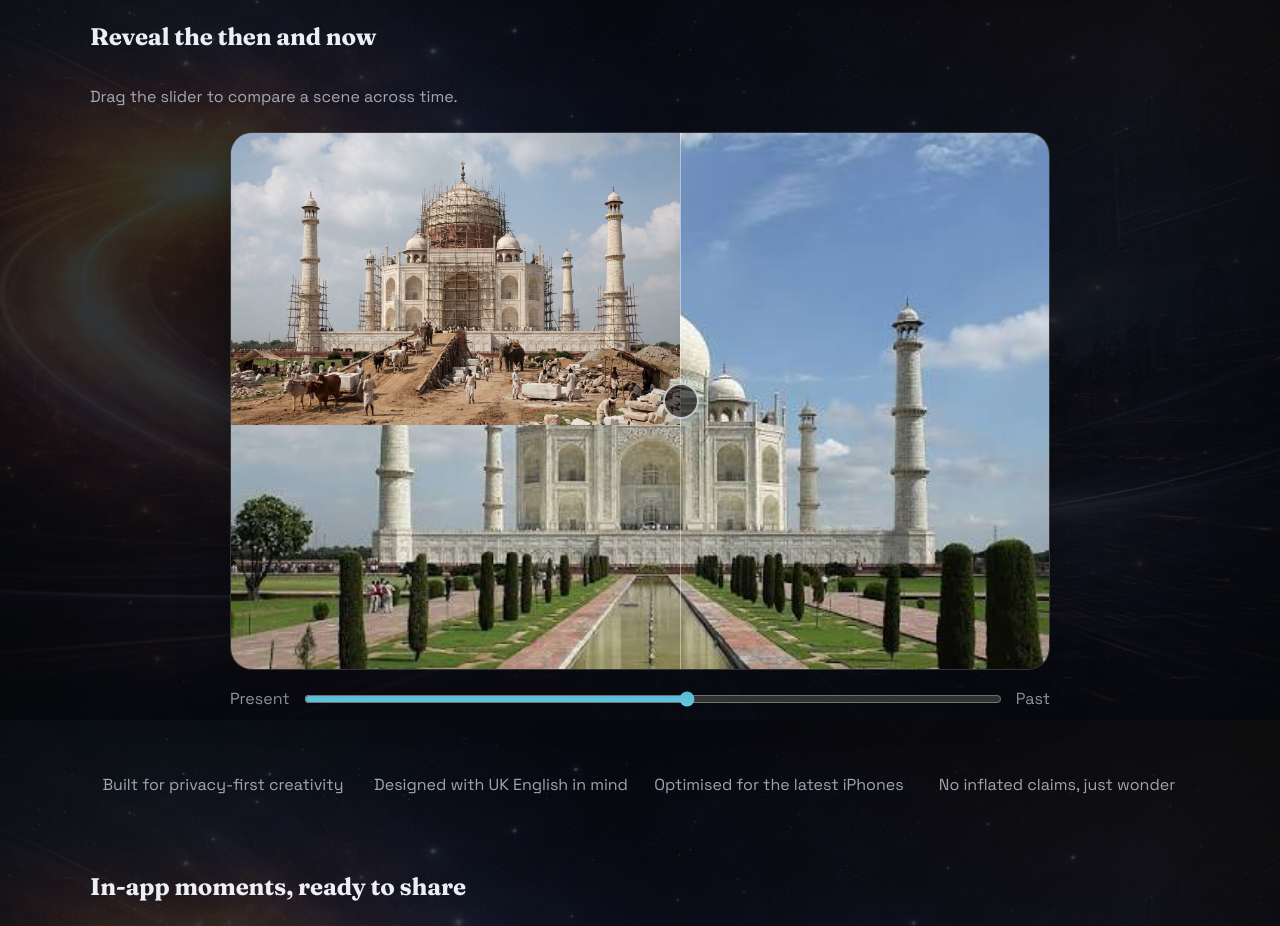
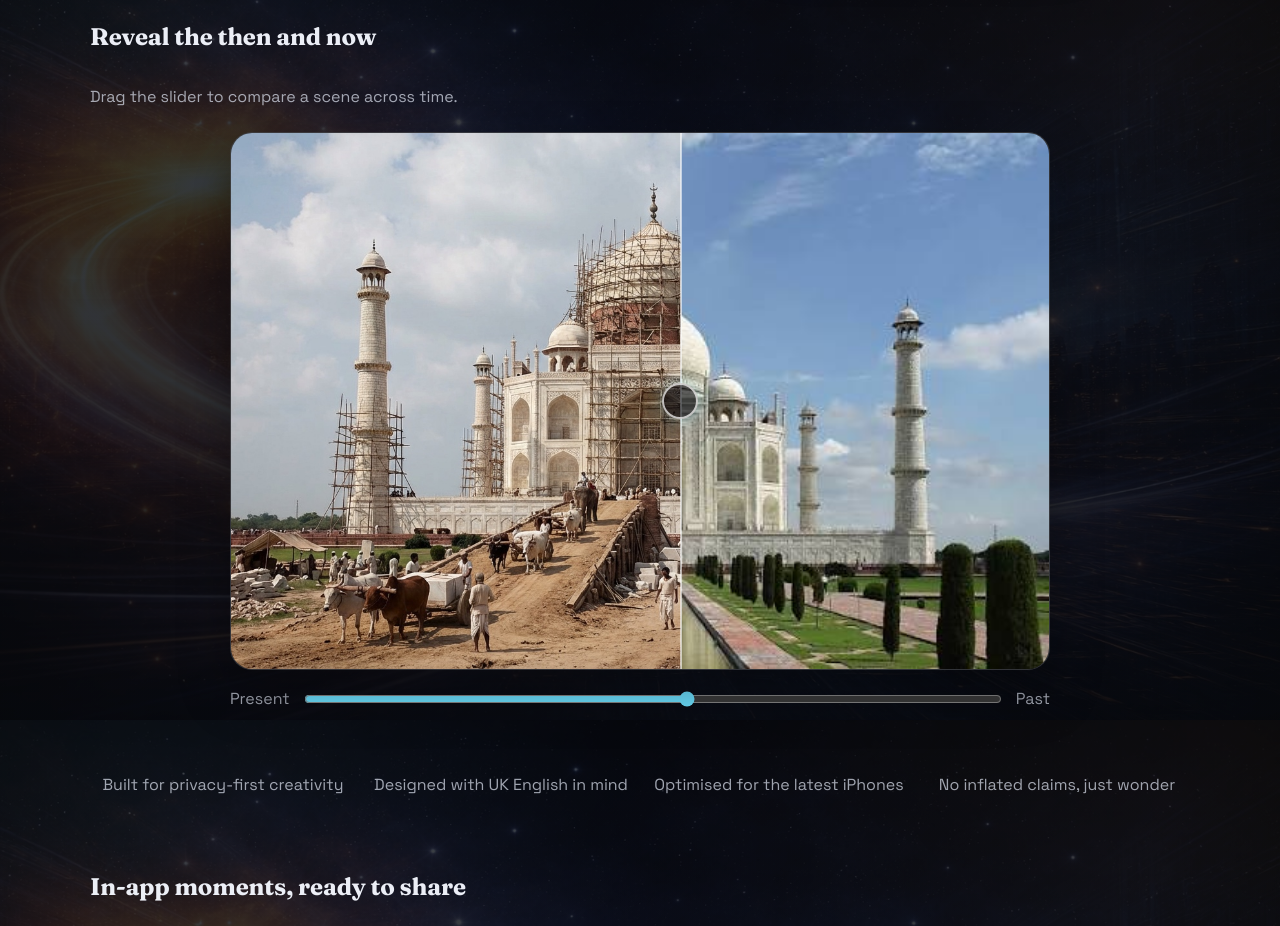
Before and after one commit to BrenC11/TimeCam-Support, a Next.js app: page / in a window 1280 px wide. Shown: the part 880-1806 px from the top of the page. Built offline with nearby package versions, Linux system fonts and the light colour scheme.

Commit message:
Fix before/after slider crop

```diff
--- a/app/components/BeforeAfter.tsx
+++ b/app/components/BeforeAfter.tsx
@@ -13,20 +13,22 @@ export default function BeforeAfter() {
           <p className="muted">Drag the slider to compare a scene across time.</p>
         </div>
         <div className="before-after">
-          <div className="before-after-frame" aria-hidden="true">
+          <div
+            className="before-after-frame"
+            style={{ "--pos": `${value}%` } as React.CSSProperties}
+            aria-hidden="true"
+          >
             <img
               src="/images/Before1.JPG"
               alt="Present day scene"
-              className="before-after-image"
+              className="before-after-image before-after-before"
             />
-            <div className="before-after-overlay" style={{ width: `${value}%` }}>
-              <img
-                src="/images/After1.JPG"
-                alt="Reimagined historical scene"
-                className="before-after-image"
-              />
-            </div>
-            <div className="before-after-handle" style={{ left: `${value}%` }}>
+            <img
+              src="/images/After1.JPG"
+              alt="Reimagined historical scene"
+              className="before-after-image before-after-after"
+            />
+            <div className="before-after-handle">
               <span className="before-after-grip"></span>
             </div>
           </div>
--- a/app/globals.css
+++ b/app/globals.css
@@ -272,19 +272,30 @@ a:hover { text-decoration: underline; }
   display: block;
 }
 
-.before-after-overlay {
+.before-after-before {
+  position: relative;
+  z-index: 1;
+}
+
+.before-after-after {
   position: absolute;
-  inset: 0 auto 0 0;
-  overflow: hidden;
-  border-right: 1px solid rgba(255, 255, 255, 0.45);
+  inset: 0;
+  width: 100%;
+  height: 100%;
+  object-fit: cover;
+  z-index: 2;
+  clip-path: inset(0 calc(100% - var(--pos)) 0 0);
 }
 
 .before-after-handle {
   position: absolute;
   top: 0;
   bottom: 0;
-  width: 0;
+  left: calc(var(--pos) - 1px);
+  width: 2px;
+  background: rgba(255, 255, 255, 0.6);
   pointer-events: none;
+  z-index: 3;
 }
 
 .before-after-grip {
```
